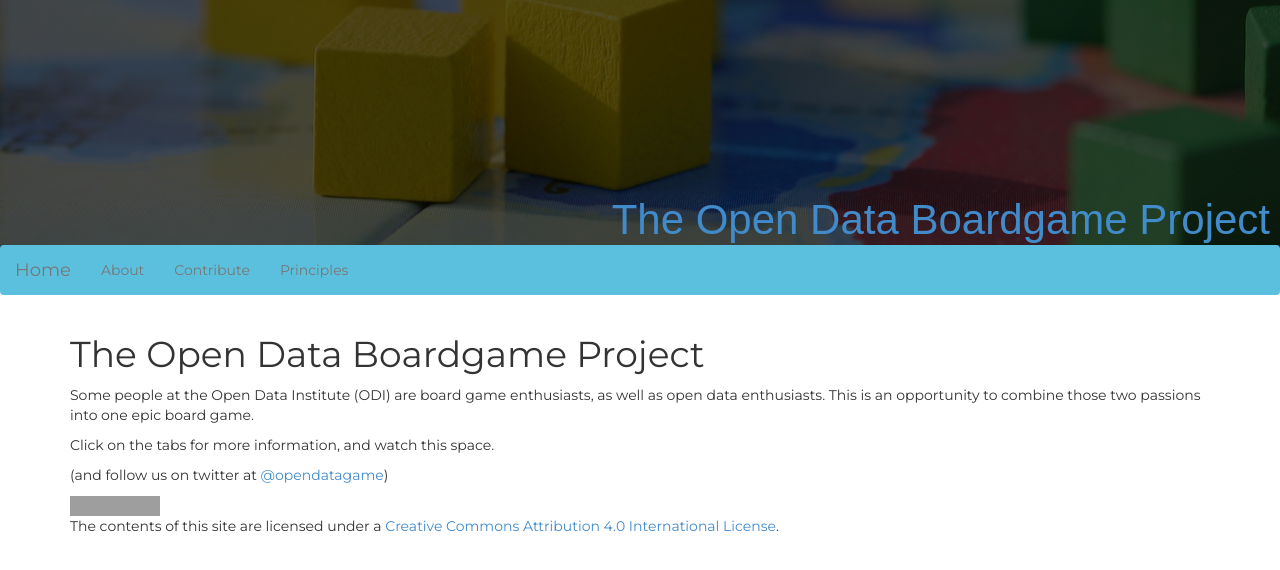
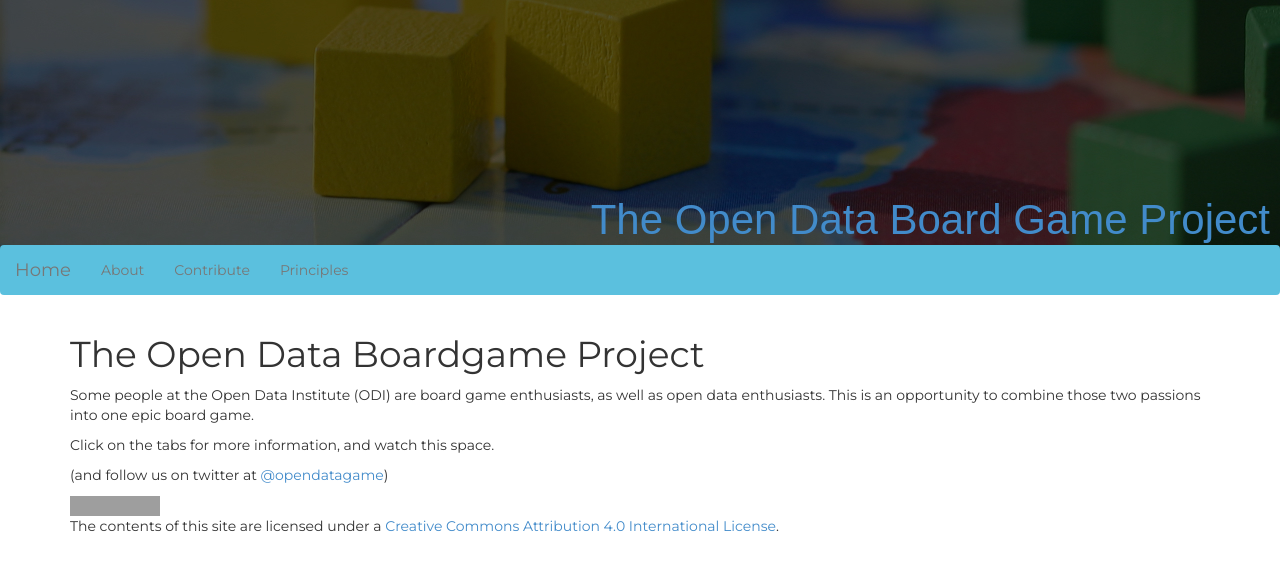
Before and after one commit to opendataboardgame/opendataboardgame.github.io, a Jekyll site: the page built from index.md, in a window 1280 px wide, cut to the strip 0-846 px from the top of the page. Shown: the top 570 px of the strip. Built offline with Jekyll 4.4.1, drawn with Linux system fonts in a browser that asks for light colours; nearby versions of some CDN libraries; some web fonts are replaced; grey boxes are pictures that could not be loaded.

Commit message:
white space
header

```diff
--- a/_includes/header.html
+++ b/_includes/header.html
@@ -1,4 +1,4 @@
 <div class='header'>
-  <span class='slogan'>The Open Data Boardgame Project</span>
+  <span class='slogan'>The Open Data Board Game Project</span>
 </div>
 {% include navigation.html %}
```
